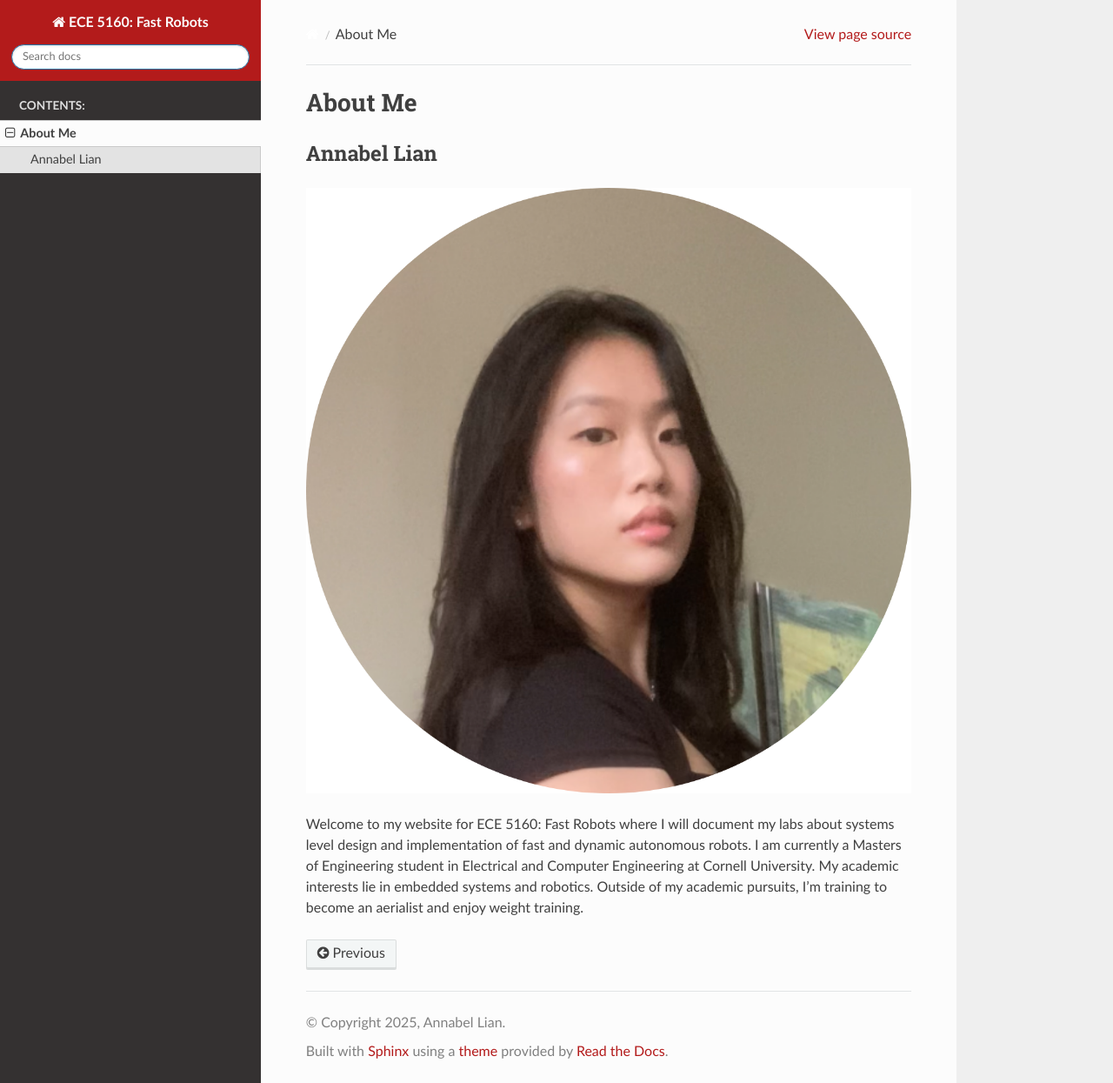
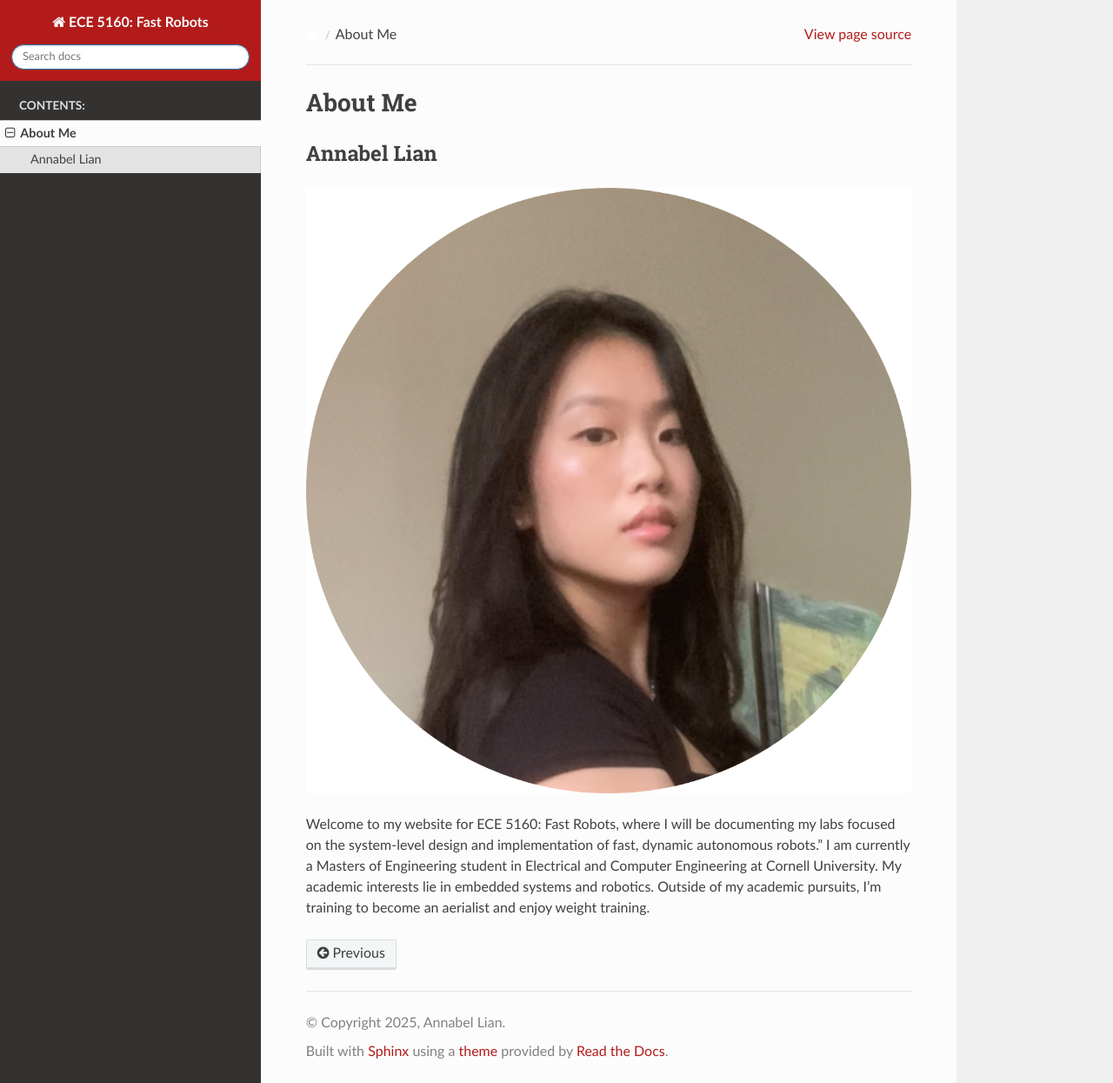
Before and after one commit to ayl48/FastRobots, a Sphinx documentation site: the page built from source/home.md, in a window 1280 px wide and 1245 px high. Shown: the whole window at 87% size. Built offline with Sphinx 7.4.7 and the Read the Docs theme 3.1.0, drawn with Linux system fonts in a browser that asks for light colours.

Commit message:
home page website rephrase

```diff
--- a/source/home.md
+++ b/source/home.md
@@ -4,5 +4,5 @@
 
 ![](images/home/Profile.png)
 
- Welcome to my website for ECE 5160: Fast Robots where I will document my labs about systems level design and implementation of fast and dynamic autonomous robots.
- I am currently a Masters of Engineering student in Electrical and Computer Engineering at Cornell University. My academic interests lie in embedded systems and robotics. Outside of my academic pursuits, I’m training to become an aerialist and enjoy weight training.
+Welcome to my website for ECE 5160: Fast Robots, where I will be documenting my labs focused on the system-level design and implementation of fast, dynamic autonomous robots."
+I am currently a Masters of Engineering student in Electrical and Computer Engineering at Cornell University. My academic interests lie in embedded systems and robotics. Outside of my academic pursuits, I’m training to become an aerialist and enjoy weight training.
```
